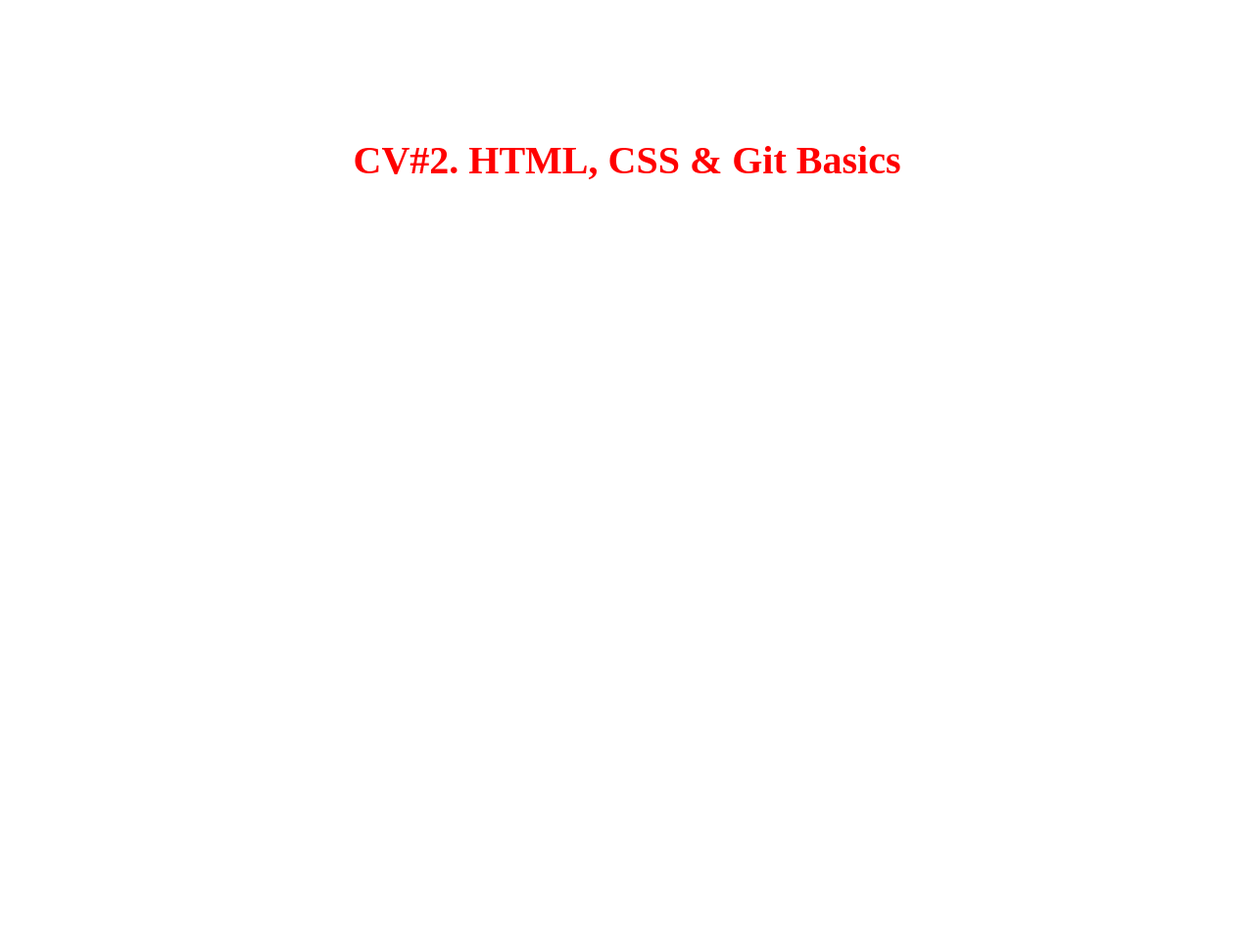
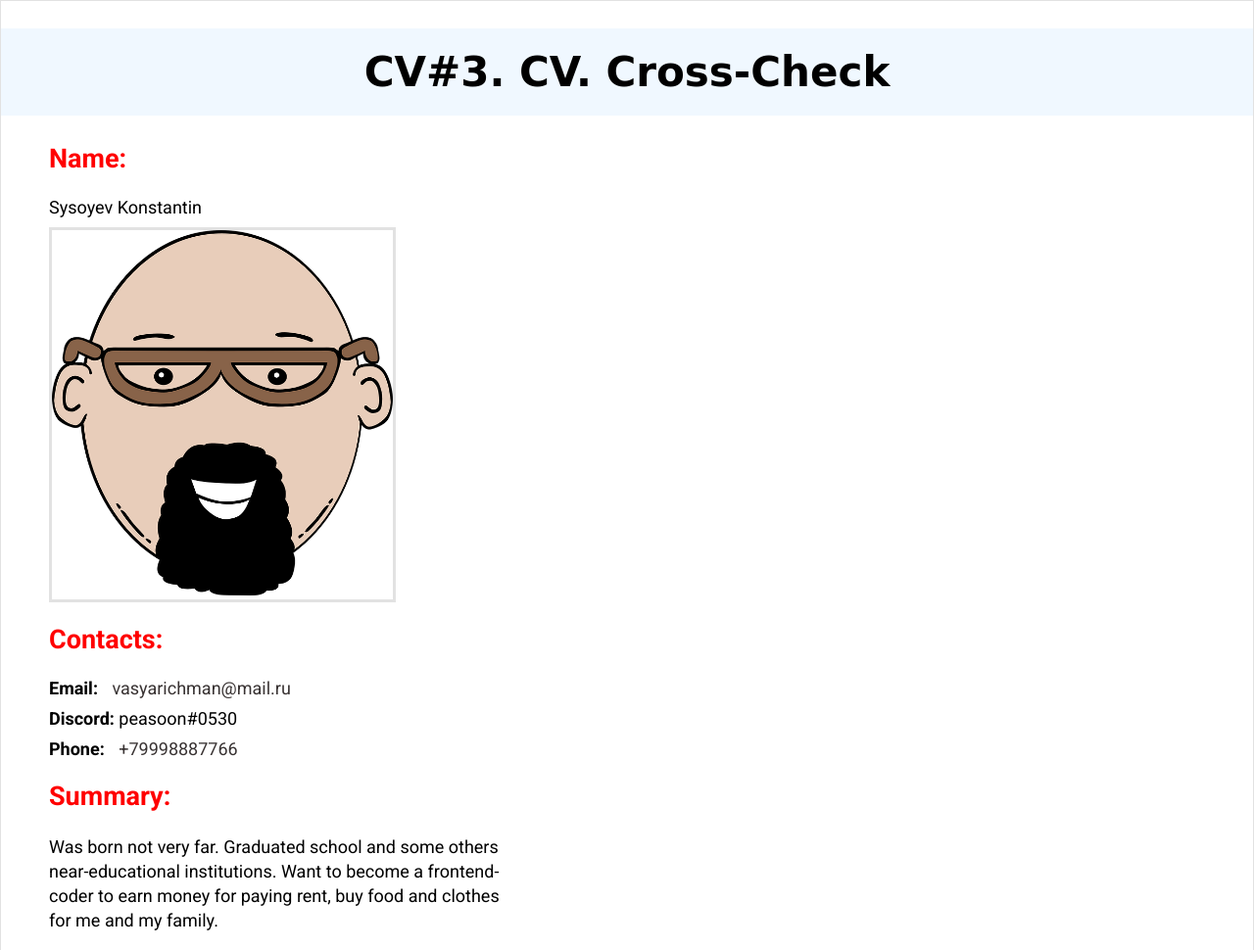
Before and after one commit to peasoon/rsschool-cv, a plain HTML site: page index.html in a window 1280 px wide. Shown: the whole page at 98% size. Before the commit the page ends 800 px from the top, so only its background shows below. Drawn offline with Linux system fonts and the light colour scheme; a web font is replaced by a local one.

Commit message:
feat: added 3 sections

```diff
--- a/index.html
+++ b/index.html
@@ -1,13 +1,59 @@
 <!DOCTYPE html>
 <html lang="en">
-<head>
-  <meta charset="UTF-8">
-  <meta http-equiv="X-UA-Compatible" content="IE=edge">
-  <meta name="viewport" content="width=device-width, initial-scale=1.0">
-  <title>CV#2. HTML, CSS & Git Basics</title>
-  <link rel="stylesheet" href="./style.css">
-</head>
-<body>
-  <h1>CV#2. HTML, CSS & Git Basics</h1>
-</body>
+  <head>
+    <meta charset="UTF-8" />
+    <meta http-equiv="X-UA-Compatible" content="IE=edge" />
+    <meta name="viewport" content="width=device-width, initial-scale=1.0" />
+    <title>CV#3. CV. Cross-Check</title>
+    <link rel="stylesheet" href="./style.css" />
+    <!-- fonts -->
+    <link rel="preconnect" href="https://fonts.googleapis.com" />
+    <link rel="preconnect" href="https://fonts.gstatic.com" crossorigin />
+    <link
+      href="https://fonts.googleapis.com/css2?family=Licorice&family=Pushster&family=Roboto:wght@400;700&display=swap"
+      rel="stylesheet"
+    />
+    <!-- end of fonts -->
+  </head>
+  <body>
+    <div class="wrapper">
+      <header class="header">
+        <h1>CV#3. CV. Cross-Check</h1>
+      </header>
+      <main class="page">
+        <div class="container">
+          <section class="name">
+            <h2>Name:</h2>
+            <span> Sysoyev Konstantin</span>
+            <div class="image">
+              <img src="./img/avatar.png" alt="Avatar pic" />
+            </div>
+          </section>
+          <section class="contacts">
+            <h2>Contacts:</h2>
+            <ul class="contacts-list">
+              <li>
+                <span>Email: </span
+                ><a href="mailto:vasyarichman@mail.ru">vasyarichman@mail.ru</a>
+              </li>
+              <li><span>Discord: </span><mark>peasoon#0530</mark></li>
+              <li>
+                <span>Phone: </span><a href="tel:+79998887766">+79998887766</a>
+              </li>
+            </ul>
+          </section>
+          <section class="summary">
+            <h2>Summary:</h2>
+            <p>
+              Was born not very far. Graduated school and some others
+              near-educational institutions. Want to become a frontend-coder to
+              earn money for paying rent, buy food and clothes for me and my
+              family.
+            </p>
+          </section>
+        </div>
+      </main>
+      <footer class="footer"></footer>
+    </div>
+  </body>
 </html>
--- a/style.css
+++ b/style.css
@@ -1,11 +1,98 @@
-body {
+*,
+*::before,
+*::after {
+  box-sizing: border-box;
+}
+
+:root {
+  --wrapper: 1920px;
+  --container: 1220px;
+}
+
+body,
+ul,
+ol {
   margin: 0;
   padding: 0;
 }
 
-h1 {
+body {
+  font-family: "Roboto", sans-serif;
+  font-size: 18px;
+}
+
+.wrapper {
+  max-width: var(--wrapper);
+  margin: 0 auto;
+  border: 1px solid #e2e2e2;
+}
+
+.container {
+  max-width: var(--container);
+  margin: 0 auto;
+  padding: 0 20px;
+}
+
+.header h1 {
+  padding: 20px 0;
+  font-family: "Pushster", cursive;
+  font-size: 42px;
+  text-align: center;
+  background-color: aliceblue;
+}
+
+main.page section h2 {
   color: red;
-  margin-top: 140px;
-  text-align: center;
-  font-size: 40px;
 }
+
+/* Section name */
+main.page section.name span {
+  display: inline-block;
+  margin-bottom: 10px;
+}
+main.page section.name .image {
+  width: 30%;
+  border: 3px solid #e2e2e2;
+}
+
+main.page section.name .image img {
+  width: 100%;
+}
+/* End of section name */
+
+/* Section contacts */
+main.page section.contacts ul.contacts-list {
+  list-style: none;
+}
+
+main.page section.contacts ul.contacts-list li > span {
+  font-weight: 700;
+}
+main.page section.contacts ul.contacts-list li > mark {
+  background-color: transparent;
+}
+
+main.page section.contacts ul.contacts-list li > a {
+  padding: 10px;
+  text-decoration: none;
+  color: #383232;
+  transition: all 0.4s ease;
+}
+
+main.page section.contacts ul.contacts-list li > a:hover {
+  background-color: aliceblue;
+  text-decoration: underline;
+}
+
+main.page section.contacts ul.contacts-list li + li {
+  margin-top: 10px;
+}
+
+/* End of section contacts */
+
+/* Section summary */
+main.page section.summary p {
+  max-width: 40%;
+  line-height: 1.4;
+}
+/* End of section summary */
```
Also changed, not shown: img/avatar.png (added).
